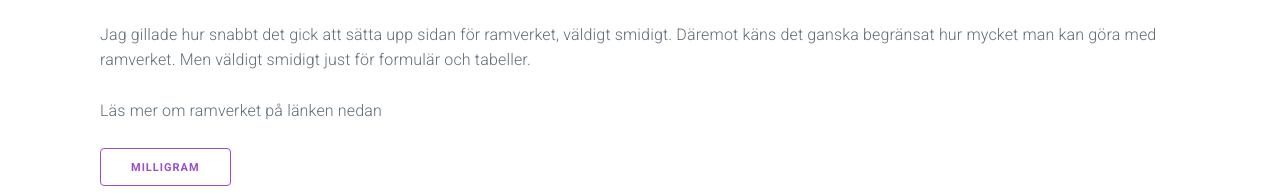
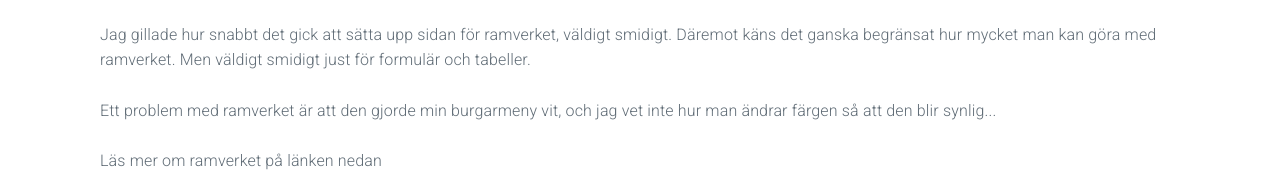
Before and after one commit to moaberglund/Fullstack-M1, a website built with Parcel: page src/html/ramverk1.html in a window 1280 px wide. Shown: the part 411-604 px from the top of the page. Built offline with nearby package versions, Linux system fonts and the light colour scheme.

Commit message:
lite text

```diff
--- a/src/html/ramverk1.html
+++ b/src/html/ramverk1.html
@@ -87,6 +87,8 @@
                 <p>Jag gillade hur snabbt det gick att sätta upp sidan för ramverket, väldigt smidigt. Däremot käns det
                     ganska begränsat hur mycket man kan göra med ramverket. Men väldigt smidigt just för formulär och
                     tabeller.</p>
+                <p>Ett problem med ramverket är att den gjorde min burgarmeny vit, och jag vet inte hur man ändrar
+                    färgen så att den blir synlig...</p>
 
                 <p>Läs mer om ramverket på länken nedan</p>
                 <a class="button button-outline" target="_blank"
```
